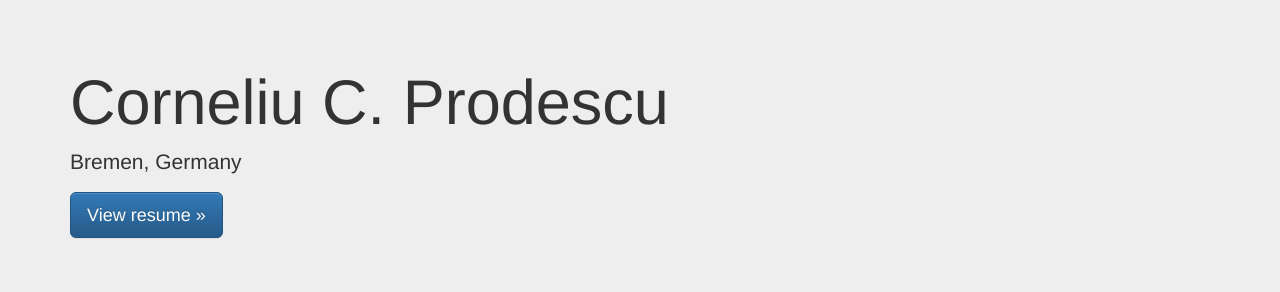
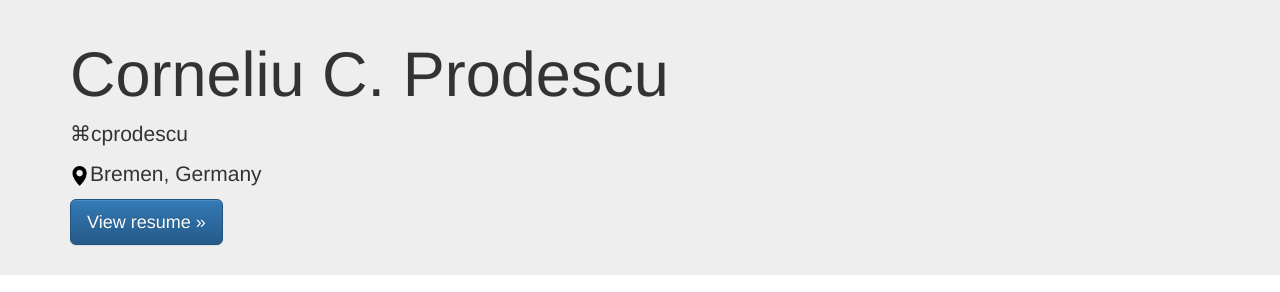
Before and after one commit to cprodescu/cprodescu.github.io, a plain HTML site: page index.html in a window 1280 px wide. Shown: the top 292 px of the page. Drawn offline with nearby package versions, Linux system fonts and the light colour scheme.

Commit message:
Fix title, favicon.

```diff
--- a/css/main.css
+++ b/css/main.css
@@ -1,3 +1,13 @@
 div.jumbotron {
     margin-bottom: 0px;
+    padding: 20px;
 }
+
+img.icon {
+    width: 20px;
+    height: 20px;
+}
+
+.jumbotron p {
+    margin-bottom: 10px;
+}
--- a/index.html
+++ b/index.html
@@ -6,11 +6,10 @@
     <meta http-equiv="X-UA-Compatible" content="IE=edge">
     <meta name="viewport" content="width=device-width, initial-scale=1">
     <meta name="description" content="">
-    <meta name="author" content="">
+    <meta name="author" content="cprodescu">
+    <title>cprodescu</title>
+
     <link rel="shortcut icon" href="assets/ico/favicon.ico">
-
-    <title>Theme Template for Bootstrap</title>
-
     <!-- Bootstrap core CSS -->
     <link rel="stylesheet" href="http://netdna.bootstrapcdn.com/bootstrap/3.1.1/css/bootstrap.min.css">
     <!-- Bootstrap theme -->
@@ -18,9 +17,6 @@
 
     <!-- Custom styles for this template -->
     <link href="css/main.css" rel="stylesheet">
-
-    <!-- Just for debugging purposes. Don't actually copy this line! -->
-    <!--[if lt IE 9]><script src="../../assets/js/ie8-responsive-file-warning.js"></script><![endif]-->
 
     <!-- HTML5 shim and Respond.js IE8 support of HTML5 elements and media queries -->
     <!--[if lt IE 9]>
@@ -35,7 +31,8 @@
 <div class="jumbotron">
     <div class="container">
         <h1>Corneliu C. Prodescu</h1>
-        <p>Bremen, Germany</p>
+        <p>⌘cprodescu</p>
+        <p><img class="icon" src="assets/img/location-pin.png">Bremen, Germany</p>
         <p><a class="btn btn-primary btn-lg" role="button" href="cprodescu.pdf">View resume &raquo;</a></p>
     </div>
 </div>
```
Also changed, not shown: assets/ico/favicon.ico, assets/img/location-pin.png (added).
